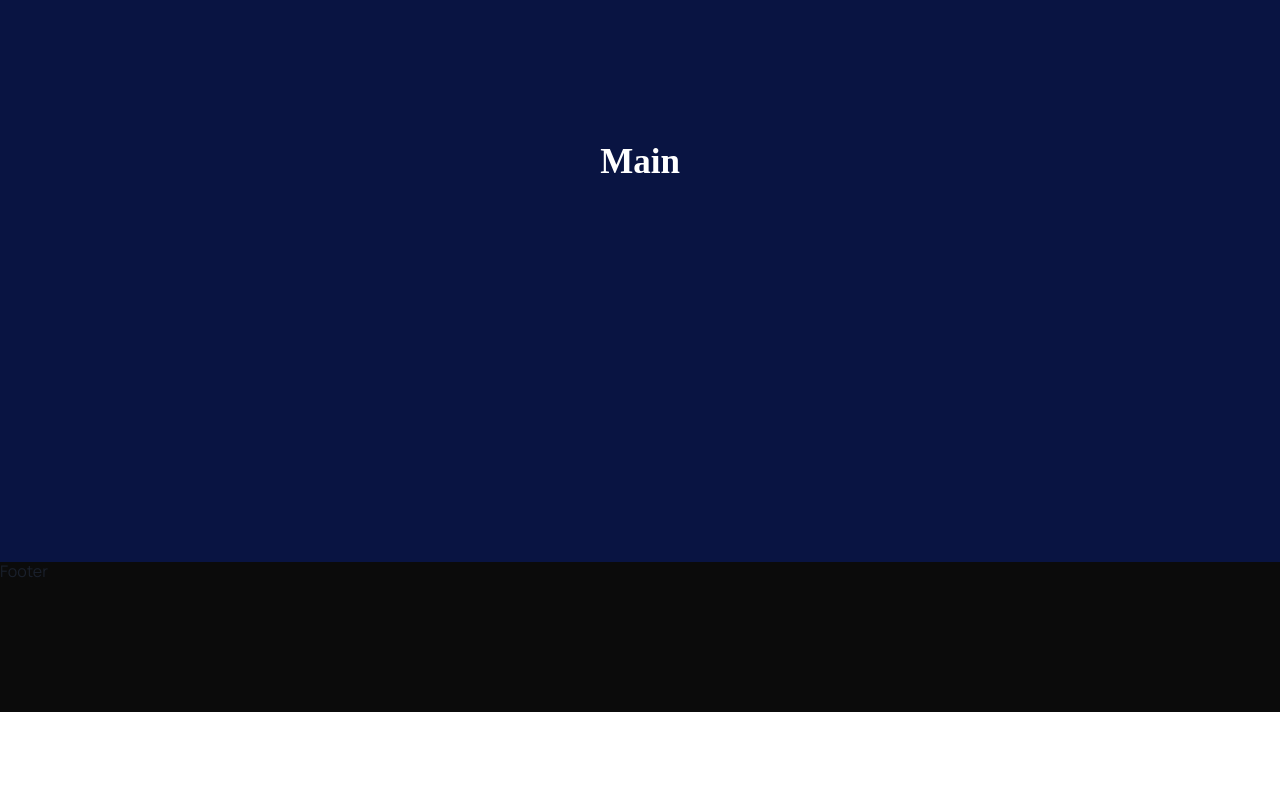
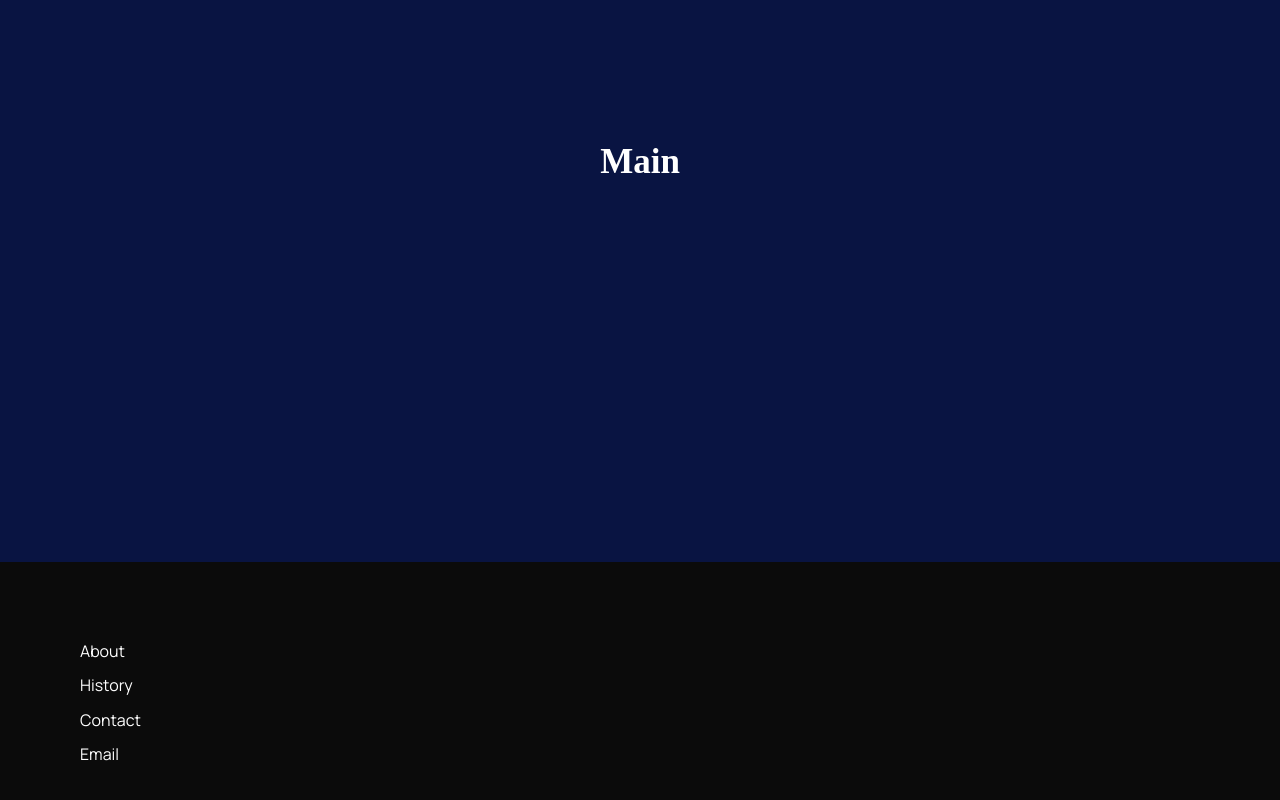
Before and after one commit to justin-supertree/let-s-football, a Next.js app: page / in a window 1280 px wide. Shown: the part 338-1138 px from the top of the page. Before the commit the page ends 1050 px from the top, so only its background shows below. Built offline with nearby package versions, Linux system fonts and the light colour scheme.

Commit message:
feat: env 환경변수 세팅 및 풋터 적용

```diff
--- a/src/layouts/Footer.tsx
+++ b/src/layouts/Footer.tsx
@@ -3,12 +3,32 @@ import React from 'react';
 
 const Container = styled.div`
   width: 100%;
-  height: 150px;
   background-color: #0b0b0b;
 `;
 
+const OptionBlock = styled.div`
+  display: flex;
+  flex-direction: column;
+  gap: 16px;
+  padding: 5rem;
+  color: white;
+
+  & > li {
+    list-style-type: none;
+  }
+`;
+
 const Footer = () => {
-  return <Container>Footer</Container>;
+  return (
+    <Container>
+      <OptionBlock>
+        <li>About</li>
+        <li>History</li>
+        <li>Contact</li>
+        <li>Email</li>
+      </OptionBlock>
+    </Container>
+  );
 };
 
 export default Footer;
```
Also changed, not shown: 1 other file (tests, documents, lock files or other folders).
